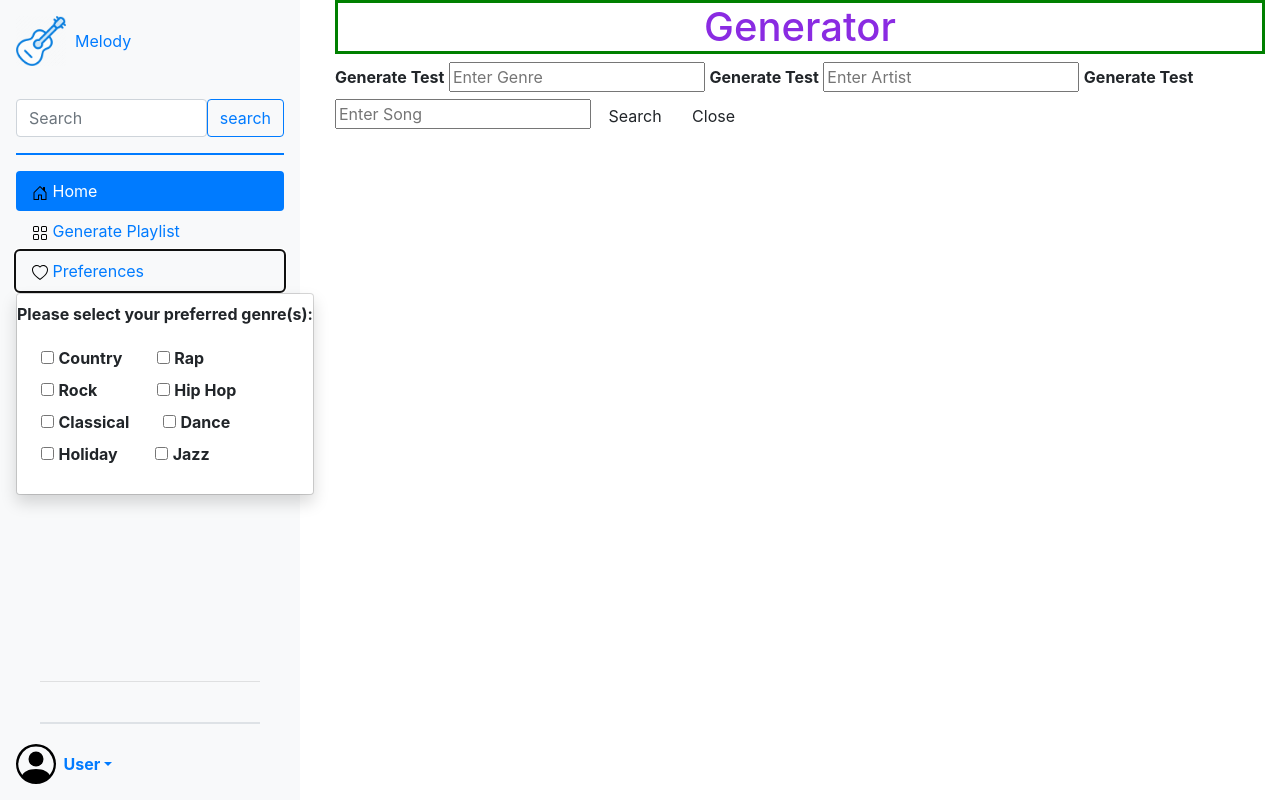
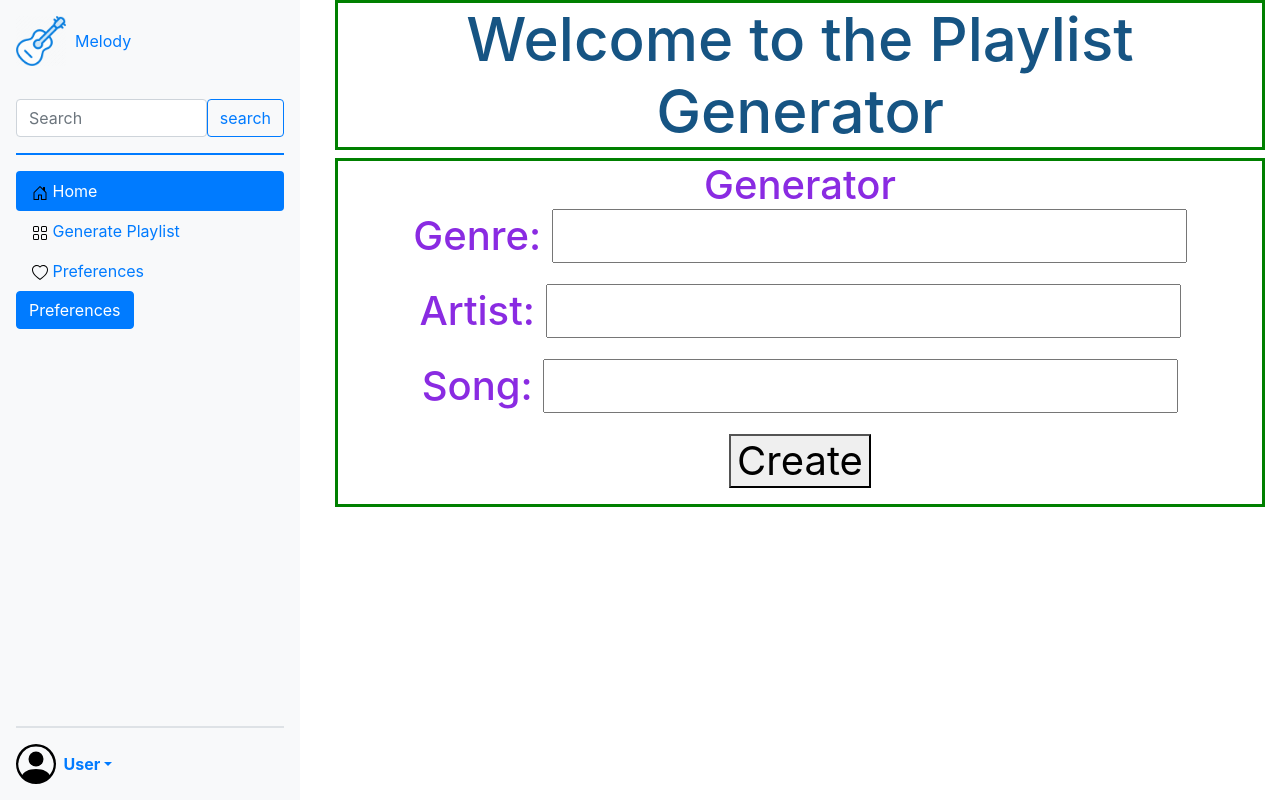
Before and after one commit to aj-avendano/Melody-Project, a Django app: page /generator in a window 1280 px wide, after a click on "Preferences". Run offline with Django 4.2, Linux system fonts and the light colour scheme; parts of the project's set-up code (start-up, migrations or seed data) failed here and were passed over; some libraries are stand-ins or nearby versions.

Commit message:
combined generator and pref form

```diff
--- a/Melody/dash_app/Templates/dash_app/dashboard.html
+++ b/Melody/dash_app/Templates/dash_app/dashboard.html
@@ -5,6 +5,9 @@
   <html>
     <head>
       <meta charset="UTF-8" />
+      <script src="https://cdnjs.cloudflare.com/ajax/libs/jquery/3.3.1/jquery.min.js"></script>
+      <script src="https://maxcdn.bootstrapcdn.com/bootstrap/4.0.0/js/bootstrap.min.js"></script>
+      <script src="{% static 'js/jquery.bootstrap.modal.forms.js' %}"></script>
 
       <link
         rel="stylesheet"
@@ -131,34 +134,21 @@
                       </svg>
                       Preferences
                     </a>
-                    <ul class="dropdown-menu text-small shadow">
-                      <p><b>Please select your preferred genre(s):</b></p>
-                      <li><a class="dropdown-item"</a>
-                        <input type="checkbox" id = genre1 name="genre1" value="country"/>
-                        <label for="genre1" style= "margin-right: 30px"><b>Country</b></label>
+                    <div class="modal fade" tabindex="-1" role="dialog" id="modal">
+                    <div class="modal-dialog" role="document">
+                      <div class="modal-content"></div>
+                    </div>
+                  </div>
+                  <button id="Preferences" class="btn btn-primary" type="button" name="button">Preferences</button>
+                  <script type="text/javascript">
+                  $(document).ready(function() {
 
-                        <input type="checkbox" id = genre2 name="genre2" value="rap" />
-                        <label for="genre2"><b>Rap</b></label><br>
+                      $("#Preferences").modalForm({
+                          formURL: "{% url 'dash_app:UserPreferences' %}"
+                      });
 
-                        <input type="checkbox" id = genre3 name="genre3" value="rock"/>
-                        <label for="genre3" style= "margin-right: 55px"><b>Rock</b></label>
-
-                        <input type="checkbox" id = genre4 name="genre4" value="hiphop"/>
-                        <label for="genre4"><b>Hip Hop</b></label><br>
-
-                        <input type="checkbox" id = genre5 name="genre5" value="classical"/>
-                        <label for="genre5" style= "margin-right: 29px"><b>Classical</b></label>
-
-                        <input type="checkbox" id = genre6 name="genre6" value="dance"/>
-                        <label for="genre6"><b>Dance</b></label><br>
-
-                        <input type="checkbox" id = genre7 name="genre7" value="holiday"/>
-                        <label for="genre7" style= "margin-right: 33px"><b>Holiday</b></label>
-
-                        <input type="checkbox" id = genre8 name="genre8" value="jazz"/>
-                        <label for="genre8"><b>Jazz</b></label><br>
-                      </li>
-                    </ul>
+                  });
+                  </script>
                   </li>
                 </ul>
                 <hr />
--- a/Melody/dash_app/Templates/dash_app/generator.html
+++ b/Melody/dash_app/Templates/dash_app/generator.html
@@ -1,27 +1,15 @@
-{% extends "dash_app/dashboard.html" %} {% load static %}{% block title%}
+
+{% extends "dash_app/dashboard.html" %}
+{% load static %}
+{% block title%}
 Prefences{% endblock%} {% block content %}
-<!--Form popup for Generator -->
-<div class="form-popup" id="myGenerateForm">
-  {% comment %}
-  <script src="{% static 'media/FormPopups.js' %}"></script>
-  {% endcomment %}
-
-  <form action="/action_page.php" class="form-container">
-    <h1>Generator</h1>
-
-    <label for="psw"><b>Generate Test</b></label>
-    <input type="text" placeholder="Enter Genre" name="Genre" required />
-
-    <label for="psw"><b>Generate Test</b></label>
-    <input type="password" placeholder="Enter Artist" name="Artist" required />
-
-    <label for="psw"><b>Generate Test</b></label>
-    <input type="password" placeholder="Enter Song" name="Song" required />
-
-    <button type="submit" class="btn">Search</button>
-    <button type="button" class="btn cancel" onclick="closeGenerateForm()">
-      Close
-    </button>
-  </form>
-</div>
+<h1 style="color: #165483; font-size: 60px;">Welcome to the Playlist Generator<h1>
+<!-- Do not do that extends stuff cause then you'll need to create new file again -->
+Generator
+<form method="post">
+  {% csrf_token %}
+  {{form.as_p}}
+  <button type="submit", name="save"> Create </button>
+  <p></p>
+</form>
 {% endblock %}
--- a/Melody/dash_app/forms.py
+++ b/Melody/dash_app/forms.py
@@ -2,10 +2,18 @@ from django import forms
 from django.contrib.auth.forms import UserCreationForm
 from django.contrib.auth.models import User
 from dash_app.models import Playlist,PlaylistItems,UserPreferenceRecord,Genre,Artist,Album,Song
-from bootstrap_modal_forms.forms import BSModalModelForm
+from bootstrap_modal_forms.forms import BSModalModelForm, BSModalForm
+
 
 
 # Create your forms here.
+
+
+class CreateNewList(forms.Form): #Jaimit
+    # name = forms.CharField(label="Name...", max_length=100)
+    Genre = forms.CharField(label="Genre:", max_length=100, required=False)
+    Artist = forms.CharField(label="Artist:", max_length=100, required=False)
+    Song = forms.CharField(label="Song:", max_length=100, required=False)
 
 class NewUserForm(UserCreationForm):
 	email = forms.EmailField(required=True)
@@ -24,9 +32,7 @@ class PlaylistForm(BSModalModelForm):
 	class Meta:
 		model = Playlist
 		fields = ['playlist_title']
-
-class UserPreferenceForm(BSModalModelForm): # class by Joaquin Johnson
-	class Meta:
-		model = UserPreferenceRecord
-		fields = ['genre1', 'genre2','genre3','genre4','genre5','genre6','genre7','genre8']
-		labels = {'genre1': 'rap', 'genre2': 'country', 'genre3': 'hiphop','genre4': 'dance', 'genre5': 'holiday', 'genre6': 'rock', 'genre7': 'classical','genre8': 'jazz'}
+class UserPreferenceForm(BSModalForm): # class by Joaquin Johnson
+    genre=forms.ModelChoiceField(queryset=Genre.objects.all())
+    artist=forms.CharField()
+    song=forms.CharField()
--- a/Melody/dash_app/urls.py
+++ b/Melody/dash_app/urls.py
@@ -15,8 +15,9 @@ urlpatterns = [
     path('preferences', views.preferences, name="preferences"),
     path('generator', views.generator, name="generator"),
     path('create_book', views.PlayListCreateView.as_view(), name='create_book'),
-    path('up', views.UserPreferenceView.as_view(), name='up'),
+    path('UserPreferences', views.UserPreferenceView.as_view(), name='UserPreferences'),
     path('add', views.playlist, name='add'),
+
 
 ]
 
--- a/Melody/dash_app/views.py
+++ b/Melody/dash_app/views.py
@@ -8,10 +8,10 @@ from django.core.exceptions import PermissionDenied
 from django.views import View
 from django.views.generic.edit import CreateView, DeleteView, UpdateView
 from dash_app.models import Playlist,PlaylistItems,UserPreferenceRecord,Genre,Artist,Album,Song
-from bootstrap_modal_forms.generic import BSModalCreateView
-from dash_app.forms import PlaylistForm
+from bootstrap_modal_forms.generic import BSModalCreateView,BSModalFormView
+from dash_app.forms import PlaylistForm, UserPreferenceForm,CreateNewList
 from django.urls import reverse_lazy
-
+from .forms import CreateNewList
 
 
 class PlayListCreateView(BSModalCreateView):
@@ -20,11 +20,17 @@ class PlayListCreateView(BSModalCreateView):
     success_message = 'Success: Book was created.'
     success_url = reverse_lazy('test')
 
-class UserPreferenceView(BSModalCreateView): # class by Joaquin Johnson
+##class UserPreferenceView(BSModalCreateView): # class by Joaquin Johnson
+##    template_name = 'dash_app/preferences.html'
+##    form_class = UserPreferenceForm
+##    success_message = 'Success: Book was created.'
+##    success_url = reverse_lazy('test')
+class UserPreferenceView(BSModalFormView):
     template_name = 'dash_app/preferences.html'
     form_class = UserPreferenceForm
-    success_message = 'Success: Book was created.'
-    success_url = reverse_lazy('test')
+    success_url = 'dash_app/dashboard.html'
+    def form_valid(self, form):
+        return super(UserPreferenceForm, self).form_valid(form)
 
 ##Function Written by Jason Eissayou
 def dashboard(request):
@@ -94,3 +100,24 @@ def generator(request):
 	return render(request=request, template_name='dash_app/generator.html')
 def playlist(request):
 	return render(request=request, template_name='dash_app/test.html')
+
+def generator(request): #Jaimit
+	if request.method == "POST":
+
+		form = CreateNewList(request.POST) #gets the entries like name..., genre etc.
+
+		if form.is_valid():
+			Genre = form.cleaned_data["Genre"]
+			Artist = form.cleaned_data["Artist"]
+			Song = form.cleaned_data["Song"]
+
+			list1 = []
+			list1.append(Genre) ##adds the name to the list but can't print it out from page
+			list1.append(Artist)
+			list1.append(Song)
+		return HttpResponseRedirect("dashboardHome") #if entries valid returns to this page
+
+	else:
+		form = CreateNewList()
+
+	return render(request, template_name='dash_app/generator.html', context={"form":form})
```
Also changed, not shown: Melody/dash_app/Templates/dash_app/preferences.html (+24 -24 lines), Melody/dash_app/admin.py (+9 -0 lines), Melody/dash_app/models.py (+17 -17 lines), Melody/dash_app/test.html (added, +26 -0 lines), Melody/dash_app/migrations/0002_userpreferencerecord_remove_favoritegenres_user_and_more.py (added), Melody/db.sqlite3.
